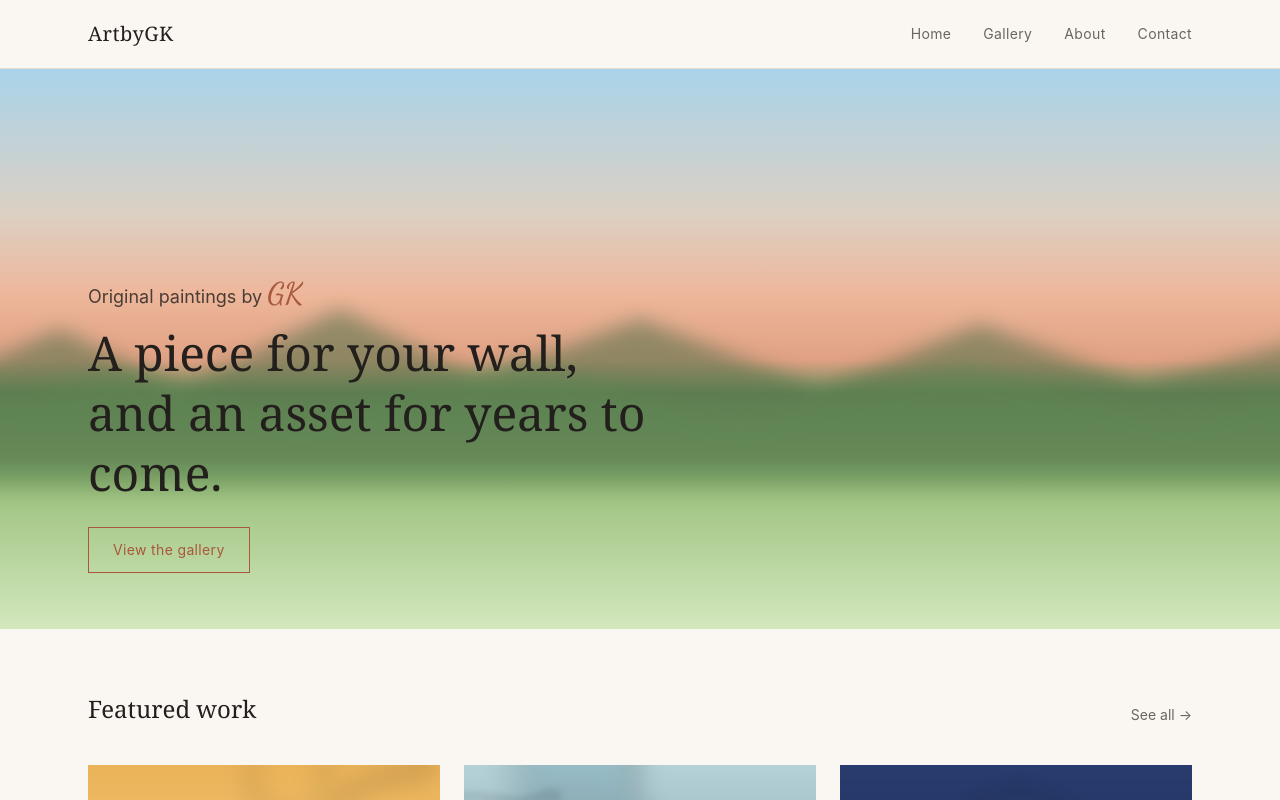
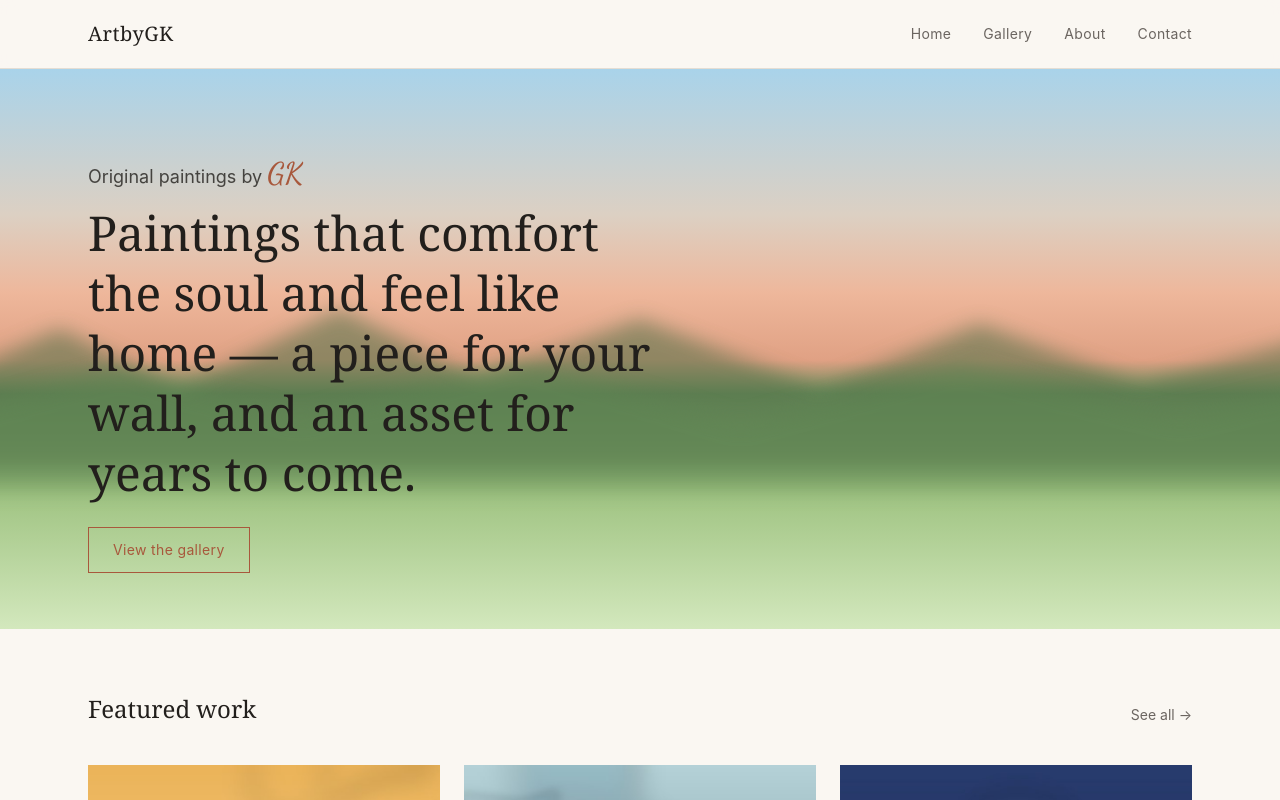
Before and after one commit to gautamirk-git/ArtbyGK.com, a Next.js app: page / in a window 1280 px wide. Shown: the top 800 px of the page. Built offline with nearby package versions, Linux system fonts and the light colour scheme.

Commit message:
Revise heading for emotional impact
Updated the heading text to enhance emotional appeal.

```diff
--- a/app/page.tsx
+++ b/app/page.tsx
@@ -16,7 +16,8 @@ export default function Home() {
             <span className="signature text-3xl text-accent">GK</span>
           </p>
           <h1 className="mt-3 max-w-xl font-serif text-4xl leading-tight text-foreground sm:text-5xl">
-            A piece for your wall, and an asset for years to come.
+            Paintings that comfort the soul and feel like home — a piece for
+            your wall, and an asset for years to come.
           </h1>
           <Link
             href="/gallery"
```
